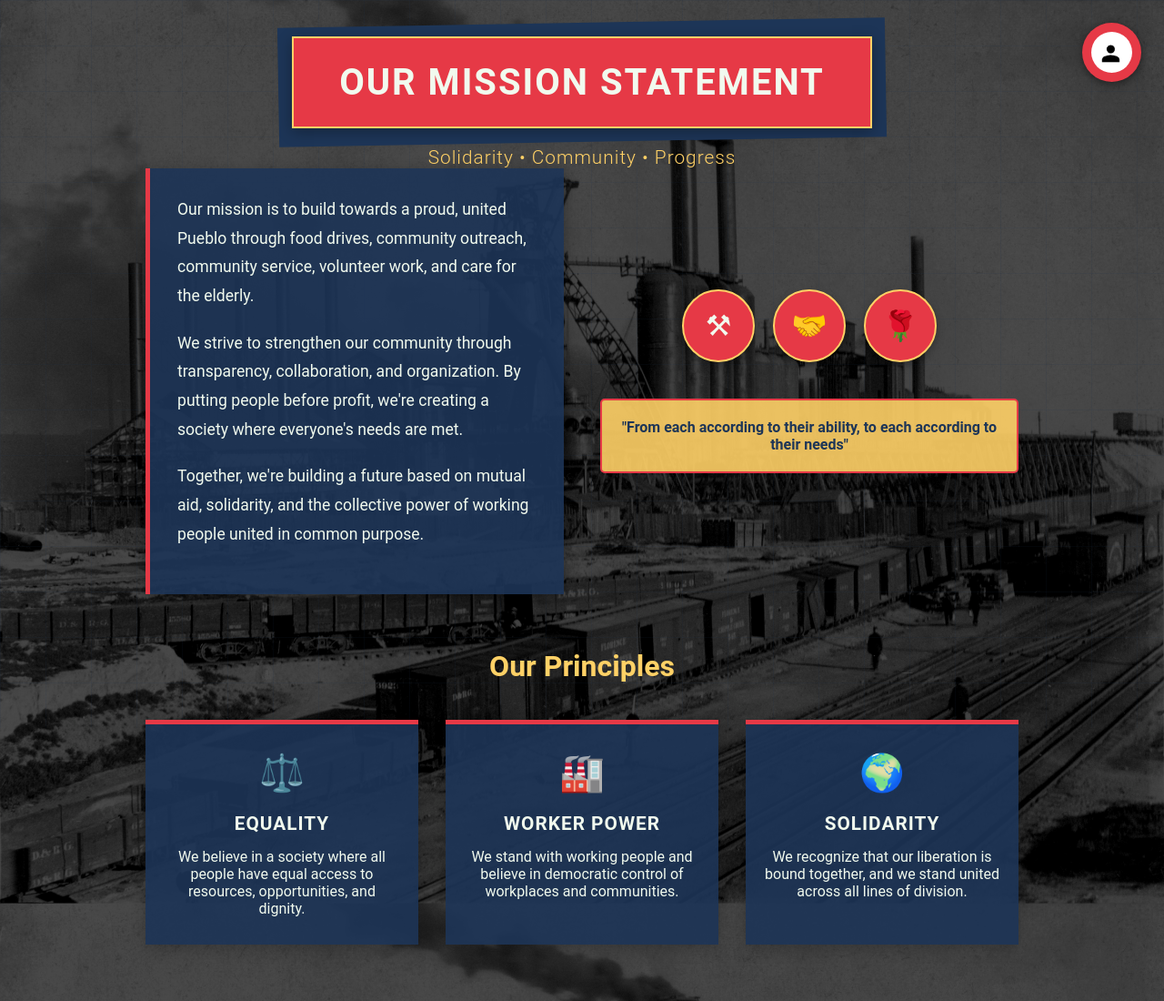
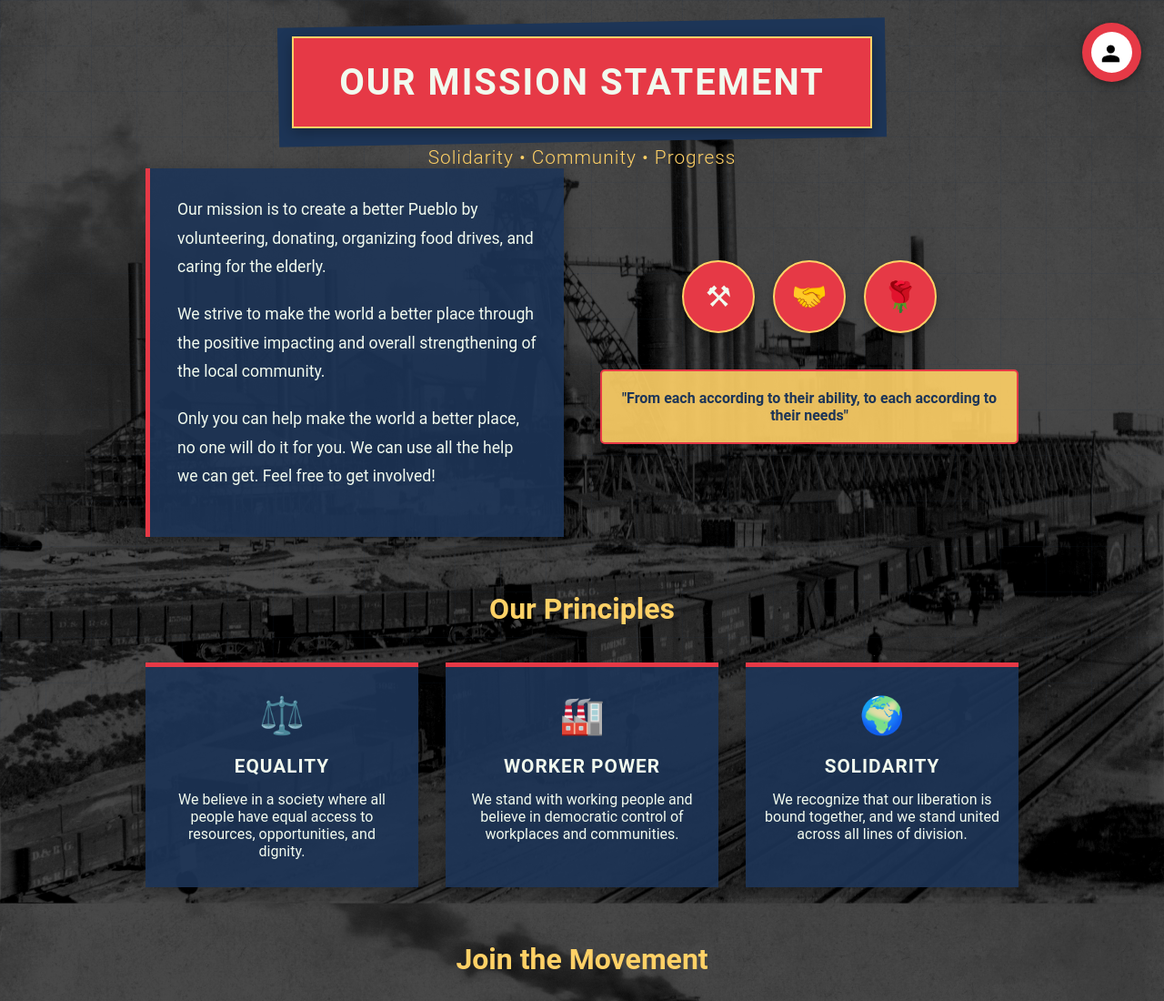
Before and after one commit to PuebloCommunists/PuebloColorado, a plain HTML site: page mission.html in a window 1280 px wide. Shown: the top 1100 px of the page at 91% size. Drawn offline with Linux system fonts and the light colour scheme.

Commit message:
Add files via upload

```diff
--- a/mission.html
+++ b/mission.html
@@ -125,9 +125,9 @@ body { font-family: 'Roboto', Arial; min-height: 100vh; display: flex; flex-dire
   <p class="subtitle">Solidarity • Community • Progress</p></div>
   <div class="mission-content">
     <div class="mission-text">
-      <p>Our mission is to build towards a proud, united Pueblo through food drives, community outreach, community service, volunteer work, and care for the elderly.</p>
-      <p>We strive to strengthen our community through transparency, collaboration, and organization. By putting people before profit, we're creating a society where everyone's needs are met.</p>
-      <p>Together, we're building a future based on mutual aid, solidarity, and the collective power of working people united in common purpose.</p>
+      <p>Our mission is to create a better Pueblo by volunteering, donating, organizing food drives, and caring for the elderly.</p>
+      <p>We strive to make the world a better place through the positive impacting and overall strengthening of the local community.</p>
+      <p>Only you can help make the world a better place, no one will do it for you. We can use all the help we can get. Feel free to get involved!</p>
     </div>
     <div class="mission-visual">
       <div class="symbol-container" style="display:flex;gap:20px;margin-bottom:20px;"><div class="symbol">⚒</div><div class="symbol">🤝</div><div class="symbol">🌹</div></div>
```
